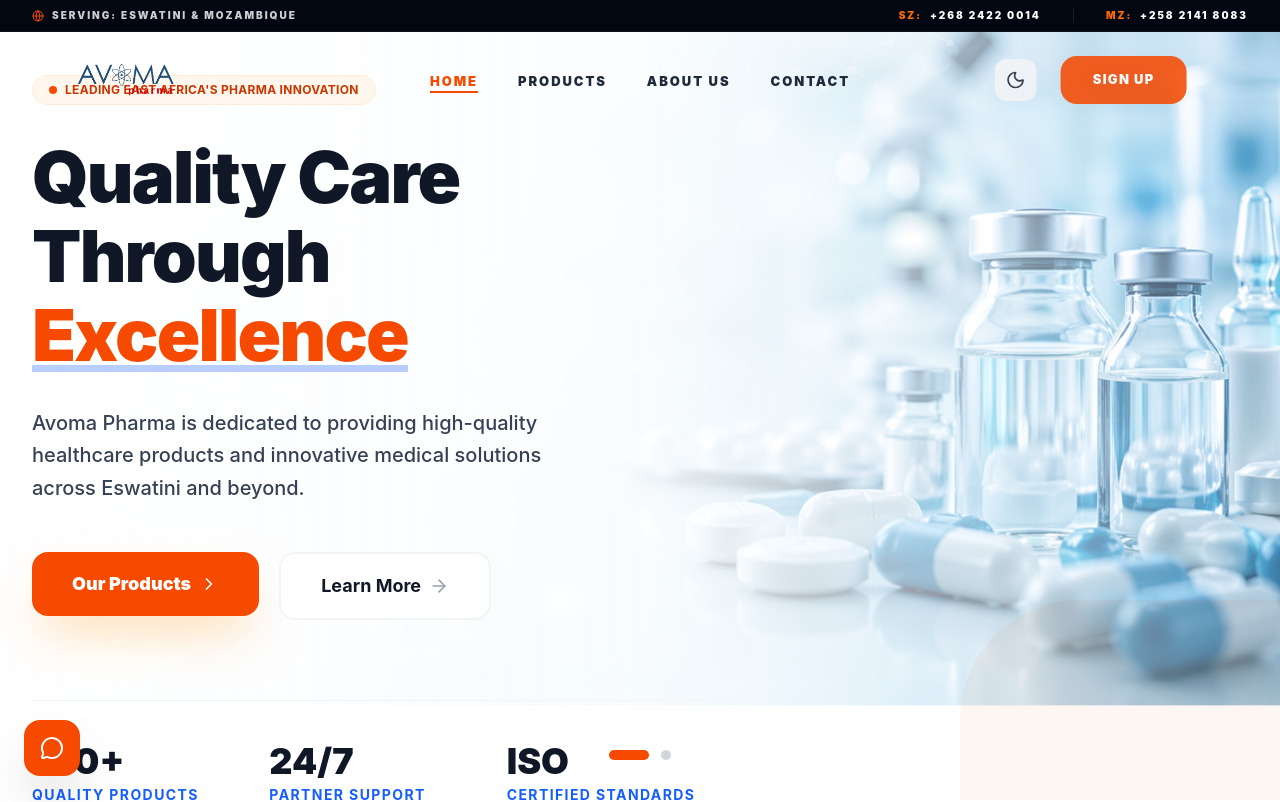
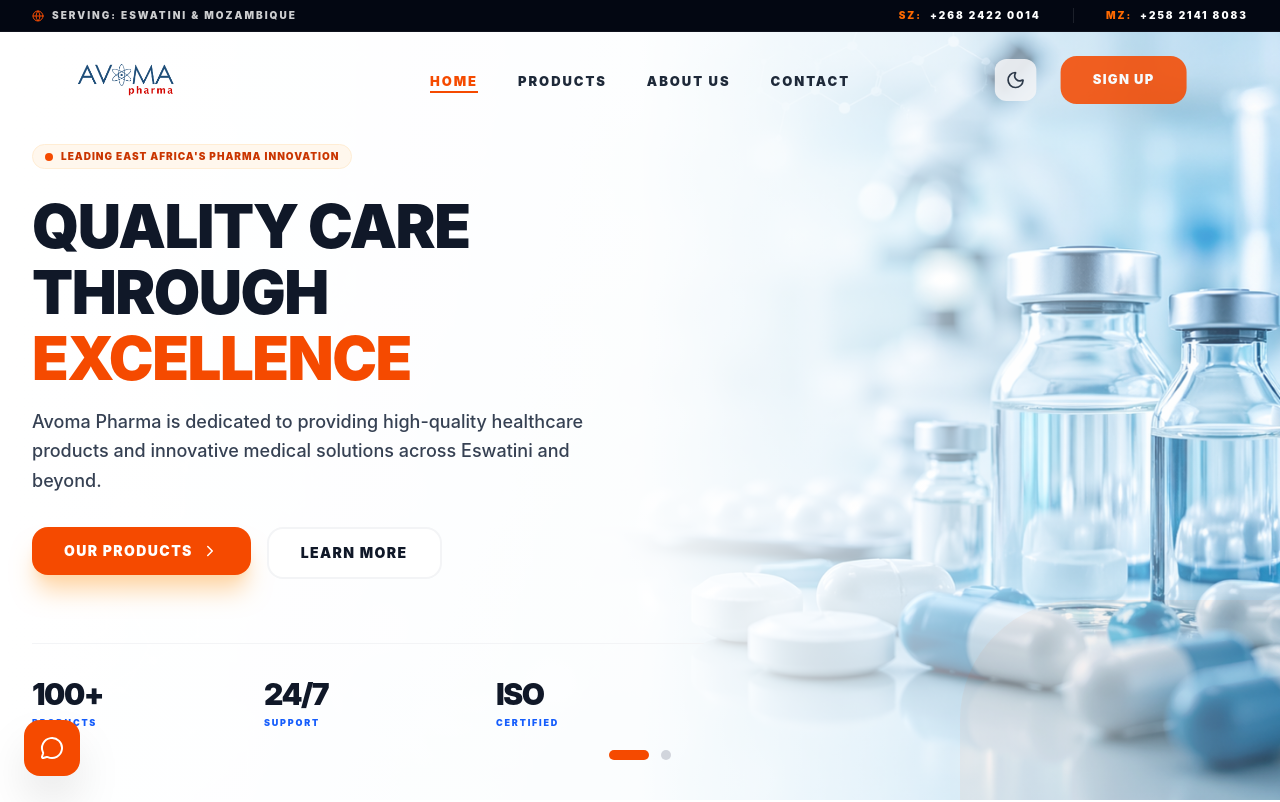
Before and after one commit to MazweMavuso/avoma, a React (Vite) app: page / in a window 1280 px wide. Shown: the top 802 px of the page. Built offline with nearby package versions, Linux system fonts and the light colour scheme.

Commit message:
feat: strictly constrain hero image to 100vh and optimize headline visibility

```diff
--- a/src/pages/home/components/Hero.jsx
+++ b/src/pages/home/components/Hero.jsx
@@ -80,31 +80,29 @@ const Hero = () => {
   };
 
   return (
-    <section className="relative h-screen h-[100dvh] flex items-center overflow-hidden">
-      {/* Background Image Carousel */}
+    <section className="relative h-screen h-[100dvh] min-h-[600px] flex items-center overflow-hidden">
+      {/* Background Image Carousel - Strictly constrained to 100vh */}
       <div className="absolute inset-0 z-0 h-full w-full">
         <AnimatePresence mode="wait">
           <motion.div
             key={currentSlide}
             initial={{ opacity: 0, scale: 1.1 }}
-            animate={{ opacity: 1, scale: 1.05 }}
-            exit={{ opacity: 0, scale: 1 }}
-            transition={{ duration: 1.5, ease: [0.4, 0, 0.2, 1] }}
+            animate={{ opacity: 1, scale: 1 }}
+            exit={{ opacity: 0 }}
+            transition={{ duration: 1.2, ease: [0.4, 0, 0.2, 1] }}
             className="absolute inset-0 h-full w-full"
           >
-            <Parallax offset={100}>
-              <img
-                src={slides[currentSlide].image}
-                alt="Healthcare Background"
-                className="w-full h-full object-cover object-right lg:object-center"
-              />
-            </Parallax>
+            <img
+              src={slides[currentSlide].image}
+              alt="Healthcare Background"
+              className="w-full h-full object-cover object-right lg:object-center"
+            />
           </motion.div>
         </AnimatePresence>
-        <div className="absolute inset-0 bg-gradient-to-r from-white/80 via-white/20 to-transparent lg:from-white lg:via-white/90 lg:to-white/20 dark:from-gray-950/80 dark:via-gray-950/20 dark:to-transparent lg:dark:from-gray-950 lg:dark:via-gray-950/95 lg:dark:to-transparent z-10"></div>
+        <div className="absolute inset-0 bg-gradient-to-r from-white/90 via-white/40 to-transparent lg:from-white lg:via-white/95 lg:to-white/10 dark:from-gray-950/90 dark:via-gray-950/40 dark:to-transparent lg:dark:from-gray-950 lg:dark:via-gray-950/95 lg:dark:to-transparent z-10"></div>
       </div>
 
-      <div className="relative z-20 max-w-7xl mx-auto px-4 sm:px-6 lg:px-8 w-full pt-20">
+      <div className="relative z-20 max-w-7xl mx-auto px-4 sm:px-6 lg:px-8 w-full pt-28 pb-10">
         <div className="lg:max-w-2xl">
           <AnimatePresence mode="wait">
             <motion.div
@@ -114,31 +112,31 @@ const Hero = () => {
               animate="visible"
               exit="exit"
             >
-              <motion.div variants={itemVariants} className="inline-flex items-center space-x-2 px-4 py-1.5 rounded-full bg-orange-50 dark:bg-orange-950/20 border border-orange-100 dark:border-orange-900/30 mb-4 sm:mb-8">
+              <motion.div variants={itemVariants} className="inline-flex items-center space-x-2 px-3 py-1 rounded-full bg-orange-50 dark:bg-orange-950/20 border border-orange-100 dark:border-orange-900/30 mb-4 sm:mb-6">
                 <span className="flex h-2 w-2 rounded-full bg-orange-600 animate-pulse"></span>
-                <span className="text-orange-700 dark:text-orange-400 text-[10px] sm:text-xs font-bold tracking-wide uppercase">{slides[currentSlide].subtitle}</span>
+                <span className="text-orange-700 dark:text-orange-400 text-[10px] font-black tracking-widest uppercase">{slides[currentSlide].subtitle}</span>
               </motion.div>
 
-              <motion.h1 variants={itemVariants} className="text-4xl sm:text-5xl lg:text-7xl tracking-tight font-black text-gray-900 dark:text-white leading-[1.1]">
+              <motion.h1 variants={itemVariants} className="text-3xl sm:text-4xl lg:text-6xl tracking-tight font-black text-gray-900 dark:text-white leading-[1.1] uppercase">
                 {slides[currentSlide].title.split(' ').slice(0, -1).join(' ')} <br />
-                <span className="text-orange-600 underline decoration-blue-600/30">
+                <span className="text-orange-600">
                   {slides[currentSlide].title.split(' ').pop()}
                 </span>
               </motion.h1>
 
-              <motion.p variants={itemVariants} className="mt-4 sm:mt-8 text-lg sm:text-xl text-gray-700 dark:text-gray-300 leading-relaxed max-w-xl font-medium line-clamp-3 sm:line-clamp-none">
+              <motion.p variants={itemVariants} className="mt-4 text-base sm:text-lg text-gray-700 dark:text-gray-300 leading-relaxed max-w-xl font-medium line-clamp-3">
                 {slides[currentSlide].description}
               </motion.p>
 
-              <motion.div variants={itemVariants} className="mt-8 sm:mt-12 flex flex-col sm:flex-row gap-4 sm:gap-5">
+              <motion.div variants={itemVariants} className="mt-8 flex flex-col sm:flex-row gap-4">
                 <Link to={slides[currentSlide].primaryLink} className="w-full sm:w-auto">
                   <motion.button
                     whileHover={{ scale: 1.05, backgroundColor: '#ea580c' }}
                     whileTap={{ scale: 0.95 }}
-                    className="w-full sm:w-auto flex items-center justify-center px-8 sm:px-10 py-3.5 sm:py-4.5 bg-orange-600 text-white font-black rounded-2xl shadow-2xl shadow-orange-200 dark:shadow-none transition-all text-base sm:text-lg group"
+                    className="w-full flex items-center justify-center px-8 py-3.5 bg-orange-600 text-white font-black rounded-2xl shadow-xl shadow-orange-200 dark:shadow-none transition-all text-sm uppercase tracking-widest group"
                   >
                     {slides[currentSlide].primaryBtn}
-                    <ChevronRight className="ml-2 group-hover:translate-x-1 transition-transform" size={20} />
+                    <ChevronRight className="ml-2 group-hover:translate-x-1 transition-transform" size={18} />
                   </motion.button>
                 </Link>
 
@@ -146,30 +144,29 @@ const Hero = () => {
                   <motion.button
                     whileHover={{ scale: 1.05 }}
                     whileTap={{ scale: 0.95 }}
-                    className="w-full sm:w-auto flex items-center justify-center px-8 sm:px-10 py-3.5 sm:py-4.5 bg-white dark:bg-gray-800 text-gray-900 dark:text-white font-bold rounded-2xl border-2 border-gray-100 dark:border-gray-700 hover:border-orange-600 hover:text-orange-600 transition-all text-base sm:text-lg group"
+                    className="w-full flex items-center justify-center px-8 py-3.5 bg-white dark:bg-gray-800 text-gray-900 dark:text-white font-black rounded-2xl border-2 border-gray-100 dark:border-gray-700 hover:border-orange-600 hover:text-orange-600 transition-all text-sm uppercase tracking-widest"
                   >
                     {slides[currentSlide].secondaryBtn}
-                    <ArrowRight className="ml-2 text-gray-400 group-hover:text-orange-600 transition-colors" size={20} />
                   </motion.button>
                 </Link>
               </motion.div>
             </motion.div>
           </AnimatePresence>
 
-          {/* Quick Stats/Trust Indicators - Condensed for 100vh */}
+          {/* Trust Indicators - Condensed */}
           <Reveal>
-            <div className="mt-12 sm:mt-16 lg:mt-20 grid grid-cols-2 sm:grid-cols-3 gap-6 sm:gap-10 border-t border-gray-100 dark:border-gray-800 pt-6 sm:pt-10">
+            <div className="mt-12 sm:mt-16 grid grid-cols-2 sm:grid-cols-3 gap-6 border-t border-gray-100 dark:border-gray-800 pt-8">
               <div>
-                <p className="text-2xl sm:text-4xl font-black text-gray-900 dark:text-white">100+</p>
-                <p className="text-[10px] sm:text-sm text-blue-600 dark:text-blue-400 font-bold uppercase tracking-widest mt-1">Quality Products</p>
+                <p className="text-2xl sm:text-3xl font-black text-gray-900 dark:text-white uppercase tracking-tighter">100+</p>
+                <p className="text-[9px] text-blue-600 dark:text-blue-400 font-black uppercase tracking-[0.2em] mt-1">Products</p>
               </div>
               <div>
-                <p className="text-2xl sm:text-4xl font-black text-gray-900 dark:text-white">24/7</p>
-                <p className="text-[10px] sm:text-sm text-blue-600 dark:text-blue-400 font-bold uppercase tracking-widest mt-1">Partner Support</p>
+                <p className="text-2xl sm:text-3xl font-black text-gray-900 dark:text-white uppercase tracking-tighter">24/7</p>
+                <p className="text-[9px] text-blue-600 dark:text-blue-400 font-black uppercase tracking-[0.2em] mt-1">Support</p>
               </div>
               <div className="hidden sm:block">
-                <p className="text-2xl sm:text-4xl font-black text-gray-900 dark:text-white">ISO</p>
-                <p className="text-[10px] sm:text-sm text-blue-600 dark:text-blue-400 font-bold uppercase tracking-widest mt-1">Certified Standards</p>
+                <p className="text-2xl sm:text-3xl font-black text-gray-900 dark:text-white uppercase tracking-tighter">ISO</p>
+                <p className="text-[9px] text-blue-600 dark:text-blue-400 font-black uppercase tracking-[0.2em] mt-1">Certified</p>
               </div>
             </div>
           </Reveal>
```
